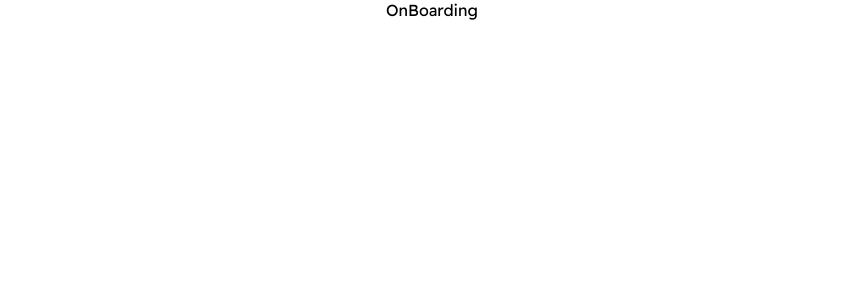
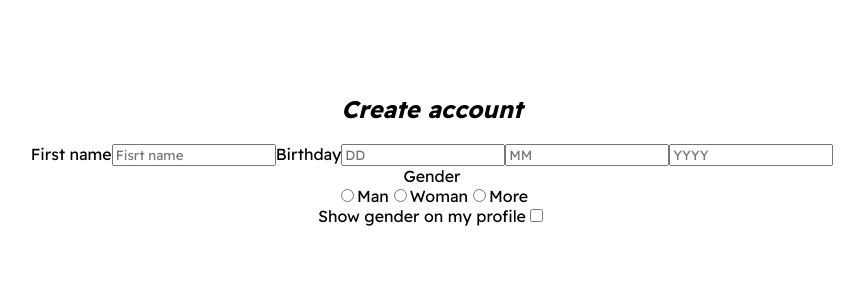
Before and after one commit to rodo08/tinder-clone, a React (Vite) app: page /onboarding in a window 1280 px wide. Shown: the top 300 px of the page, without its empty margins (208-1072 px from the left). Built offline with nearby package versions, Linux system fonts and the light colour scheme.

Commit message:
Add user profile form

```diff
--- a/src/components/Nav/Nav.jsx
+++ b/src/components/Nav/Nav.jsx
@@ -1,12 +1,13 @@
 import flameLogo from "../../images/flame-logo.png";
 import colorLogo from "../../images/color-logo.png";
 
-const Nav = ({ minimal, authToken, setShowModal, showModal, setIsSignUp }) => {
+const Nav = ({ minimal, setShowModal, showModal, setIsSignUp }) => {
   const handleClick = () => {
     setShowModal(true);
     setIsSignUp(false);
   };
 
+  const authToken = true;
   return (
     <nav>
       <div className="logo-container">
--- a/src/pages/Home.jsx
+++ b/src/pages/Home.jsx
@@ -17,7 +17,6 @@
     <div className="overlay">
       <Nav
         minimal={false}
-        authToken={authToken}
         setShowModal={setShowModal}
         showModal={showModal}
         setIsSigUp={setIsSigUp}
--- a/src/pages/OnBoarding.jsx
+++ b/src/pages/OnBoarding.jsx
@@ -1,5 +1,107 @@
+import Nav from "../components/Nav/Nav";
+
 const OnBoarding = () => {
-  return <div>OnBoarding</div>;
+  const handleSubmit = () => {
+    console.log("submitted");
+  };
+  const handleChange = () => {
+    console.log("change");
+  };
+  return (
+    <>
+      <Nav minimal={true} setShowModal={() => {}} showModal={false} />
+      <div className="onboarding">
+        <h2>Create account</h2>
+
+        <form onSubmit={handleSubmit}>
+          <section>
+            <div className="multiple-input-container">
+              <label htmlFor="first_name">First name</label>
+              <input
+                id="first_name"
+                type="text"
+                name="first_name"
+                placeholder="Fisrt name"
+                required={true}
+                value={""}
+                onChange={handleChange}
+              />
+              <label>Birthday</label>
+              <input
+                id="dob_day"
+                type="number"
+                name="dob_day"
+                placeholder="DD"
+                required={true}
+                value={""}
+                onChange={handleChange}
+              />
+
+              <input
+                id="dob_month"
+                type="number"
+                name="dob_month"
+                placeholder="MM"
+                required={true}
+                value={""}
+                onChange={handleChange}
+              />
+
+              <input
+                id="dob_year"
+                type="number"
+                name="dob_year"
+                placeholder="YYYY"
+                required={true}
+                value={""}
+                onChange={handleChange}
+              />
+            </div>
+
+            <label>Gender</label>
+            <div className="multiple-input-container">
+              <input
+                id="man-gender-identity"
+                type="radio"
+                name="gender-identity"
+                value={"man"}
+                onChange={handleChange}
+                checked={false}
+              />
+              <label htmlFor="man-gender-identity">Man</label>
+              <input
+                id="woman-gender-identity"
+                type="radio"
+                name="gender-identity"
+                value={"woman"}
+                onChange={handleChange}
+                checked={false}
+              />
+              <label htmlFor="woman-gender-identity">Woman</label>
+              <input
+                id="more-gender-identity"
+                type="radio"
+                name="gender-identity"
+                value={"more"}
+                onChange={handleChange}
+                checked={false}
+              />
+              <label htmlFor="more-gender-identity">More</label>
+            </div>
+
+            <label htmlFor="show-gender">Show gender on my profile</label>
+            <input
+              id="show-gender"
+              type="checkbox"
+              name="show-gender"
+              onChange={handleChange}
+              checked={false}
+            />
+          </section>
+        </form>
+      </div>
+    </>
+  );
 };
 
 export default OnBoarding;
```
